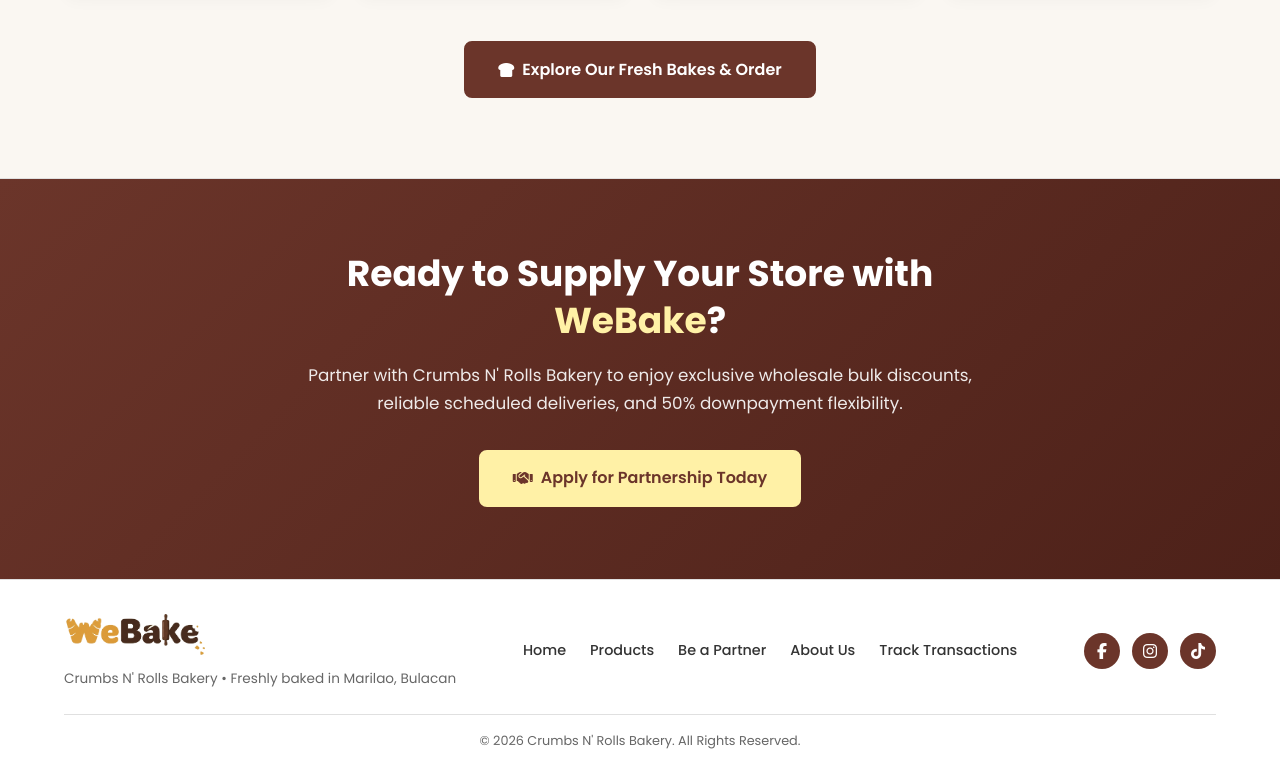
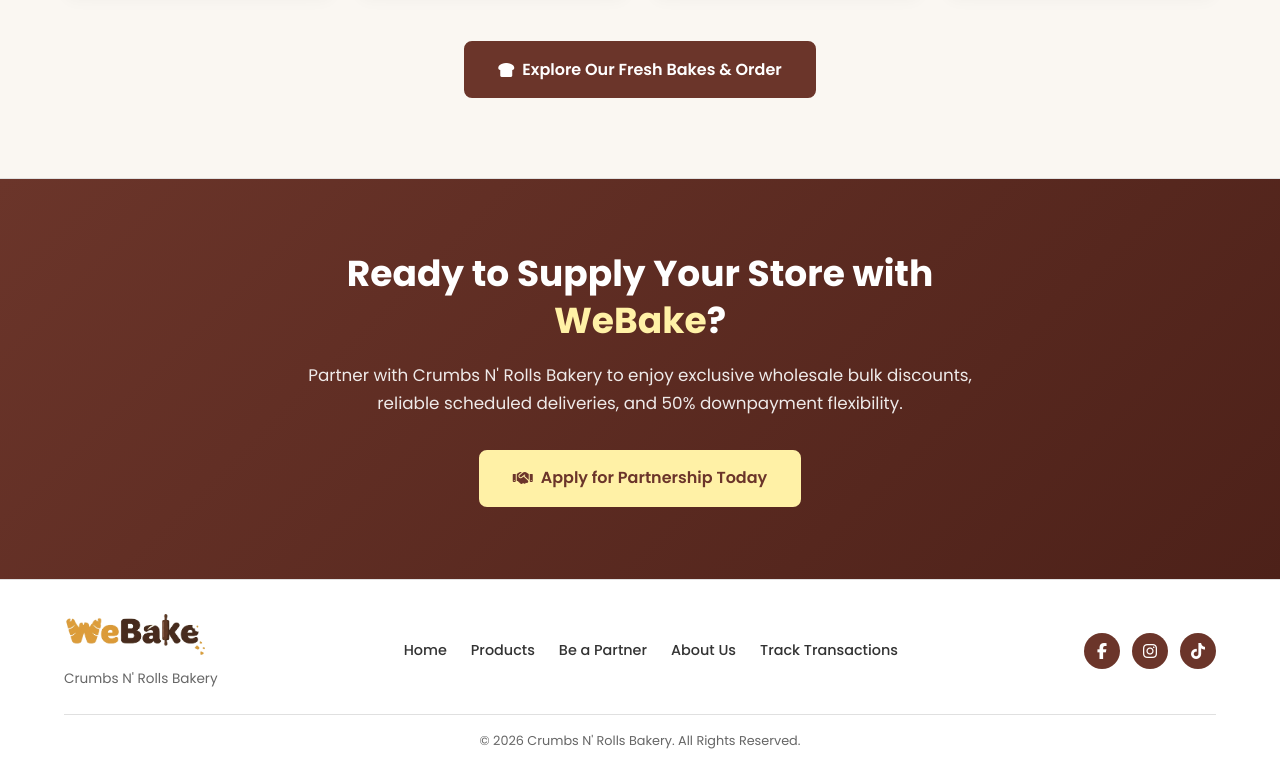
Before and after one commit to NewbieDeveloper-Gerald/WeBake-CRBSystem, a website: page frontend/customer/html/home.html in a window 1280 px wide. Shown: the part 2546-3313 px from the top of the page. Drawn offline with Linux system fonts and the light colour scheme.

Commit message:
style(footer): remove 'Freshly baked in Marilao, Bulacan' slogan from page footers

```diff
--- a/frontend/customer/html/home.html
+++ b/frontend/customer/html/home.html
@@ -224,7 +224,7 @@
           <a href="home.html" class="logo" aria-label="WeBake Home">
             <img src="../img/webake-logo.png" alt="WeBake — Crumbs N' Rolls Bakery" class="logo-img">
           </a>
-          <p>Crumbs N' Rolls Bakery &bull; Freshly baked in Marilao, Bulacan</p>
+          <p>Crumbs N' Rolls Bakery</p>
         </div>
         <nav class="footer-nav">
           <a href="home.html">Home</a>
```
Also changed, not shown: frontend/customer/html/dashboard.html (+1 -1 lines), frontend/customer/html/partner.html (+1 -1 lines), frontend/customer/html/products.html (+1 -1 lines).
